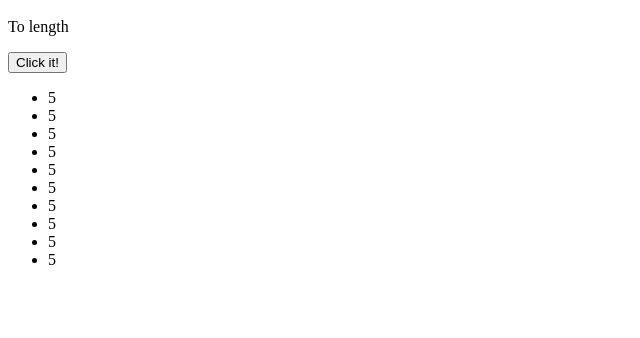
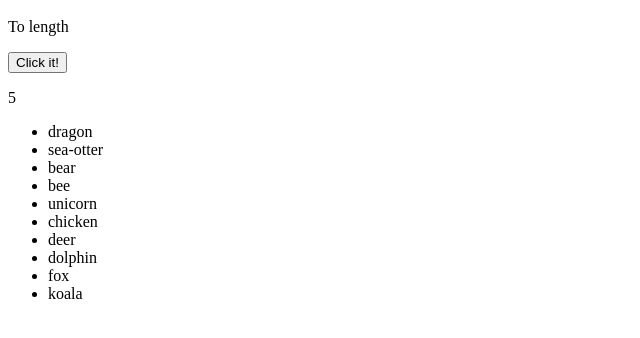
Before and after one commit to Jiayu0330/Arrays, a plain HTML site: page Array2.html in a window 1280 px wide. Both pictures are taken after a click on the button "Click it!". Shown: the part 48-386 px from the top of the page, without its empty margins (0-640 px from the left). Drawn offline with Linux system fonts and the light colour scheme.

Commit message:
Update Array2.html

```diff
--- a/Array2.html
+++ b/Array2.html
@@ -6,6 +6,7 @@
   <h1>Length</h1>
   <p>To length</p>
   <button onclick = "animals.forEach(myFunction)">Click it!</button>
+  <p id="par">
   <ul>
     <li id="d">dragon</li>
     <li id="s">sea-otter</li>
@@ -18,21 +19,13 @@
     <li id="f">fox</li>
     <li id="k">koala</li>
   </ul>
+  </p>
 
   <script>
   var animals = ["dragon","sea-otter","bear","bee","unicorn","chicken","deer","dolphin","fox","koala"]
 
   function myFunction(item){
-    document.getElementById("d").innerHTML = item.length + "<br>";
-    document.getElementById("s").innerHTML = item.length + "<br>";
-    document.getElementById("bear").innerHTML = item.length + "<br>";
-    document.getElementById("bee").innerHTML = item.length + "<br>";
-    document.getElementById("u").innerHTML = item.length + "<br>";
-    document.getElementById("c").innerHTML = item.length + "<br>";
-    document.getElementById("deer").innerHTML = item.length + "<br>";
-    document.getElementById("dolphin").innerHTML = item.length + "<br>";
-    document.getElementById("f").innerHTML = item.length + "<br>";
-    document.getElementById("k").innerHTML = item.length + "<br>";
+    document.getElementById("par").innerHTML = item.length + "<br>";
   }
 
   </script>
```
